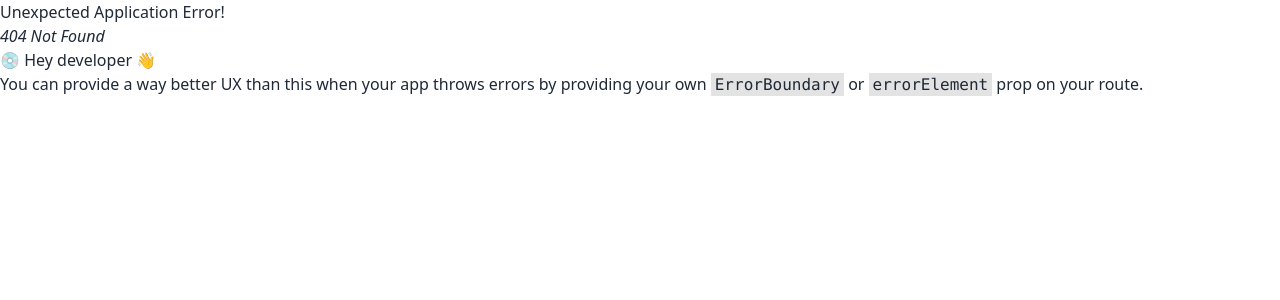
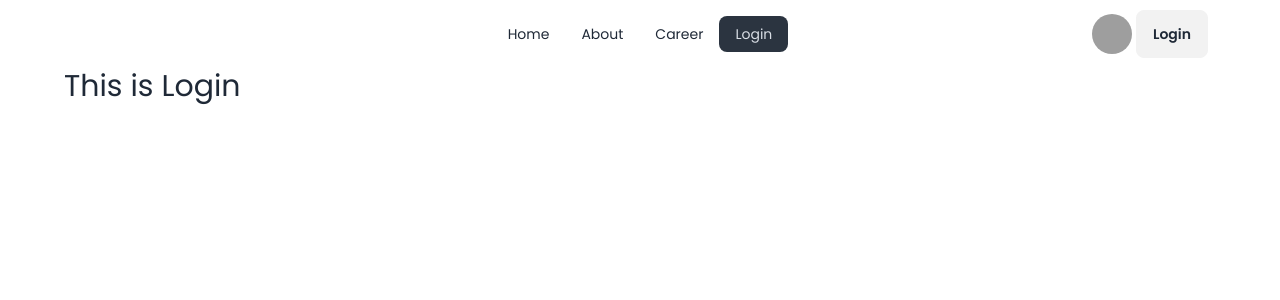
Before and after one commit to Mostaq27/dragon-news, a React (Vite) app: page /login in a window 1280 px wide. Before the commit this address had no page. Shown: the top 300 px of the page. Built offline with nearby package versions, Linux system fonts and the light colour scheme; grey boxes are pictures that could not be loaded.

Commit message:
added login route

```diff
--- /dev/null
+++ b/src/Pages/Login/Login.jsx
@@ -0,0 +1,12 @@
+import Navbar from "../Shared/Navbar/Navbar";
+
+
+const Login = () => {
+    return(
+        <div>
+            <Navbar></Navbar>
+                <h2 className="text-3xl">This is Login</h2>
+        </div>
+    );
+};
+export default Login;
--- a/src/Pages/Shared/LeftSideNav/LeftSideNav.jsx
+++ b/src/Pages/Shared/LeftSideNav/LeftSideNav.jsx
@@ -18,7 +18,7 @@
 
     return (
         <div className=" space-y-6">
-            <h2 className="text-2xl">All Categories </h2>
+            <h2 className="text-2xl font-semibold">All Categories </h2>
             {
                 categories.map(category => <Link
                     className="block ml-4 text-xl font-semibold"
--- a/src/Pages/Shared/Navbar/Navbar.jsx
+++ b/src/Pages/Shared/Navbar/Navbar.jsx
@@ -8,6 +8,7 @@
         <li><NavLink to="/">Home</NavLink></li>
         <li><NavLink to="/about">About</NavLink></li>
         <li><NavLink to="/career">Career</NavLink></li>
+        <li><NavLink to="/login">Login</NavLink></li>
 
 
     </>
@@ -35,7 +36,7 @@
                         <img src={userDefaulPicture}/>
                     </div>
                 </label>
-                <Link>
+                <Link to="/login">
                     <button className="btn capitalize">Login</button>
                 </Link>
             </div>
--- a/src/Routes/Routes.jsx
+++ b/src/Routes/Routes.jsx
@@ -2,6 +2,7 @@
 import { createBrowserRouter } from "react-router-dom";
 import Root from "../layouts/Root";
 import Home from "../Pages/Home/Home";
+import Login from "../Pages/Login/Login";
 
 
 const Router = createBrowserRouter([
@@ -12,7 +13,12 @@
             {
                 path: "/",
                   element: <Home/>
+            },
+            {
+                path: "/login",
+                element: <Login></Login>
             }
+
         ]
     }
 ]);
```
